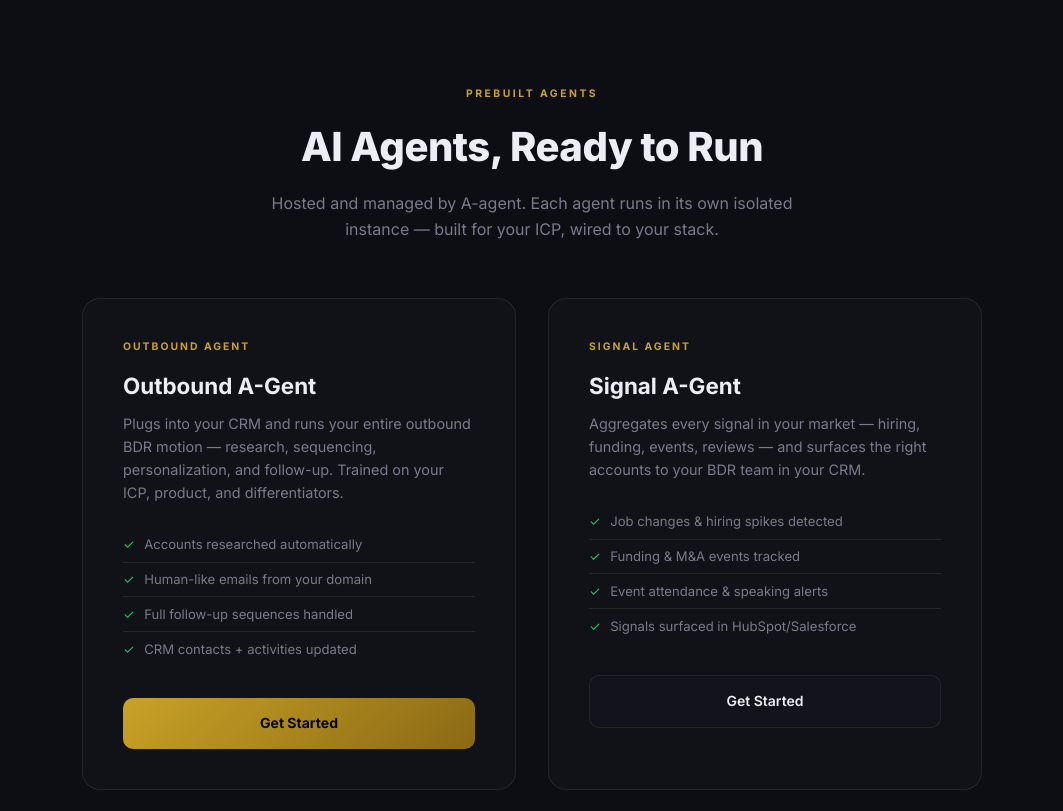
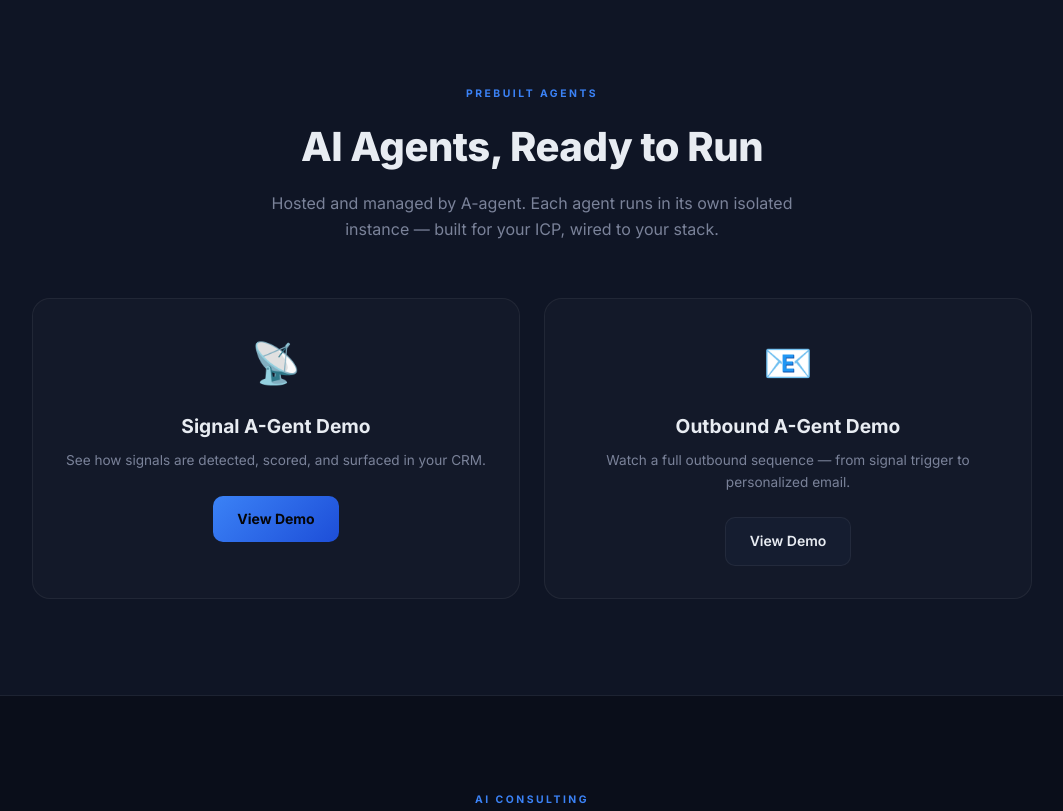
Before and after one commit to Copey007/gtm-revolution-web, a website: page index.html in a window 1280 px wide. Shown: the part 2438-3249 px from the top of the page, without its empty margins (108-1171 px from the left). Drawn offline with Linux system fonts and the light colour scheme.

Commit message:
Brand refresh: blue/silver A-Gent identity + new logo

```diff
--- a/index.html
+++ b/index.html
@@ -11,15 +11,17 @@
   <style>
     *, *::before, *::after { margin: 0; padding: 0; box-sizing: border-box; }
     :root {
-      --bg: #050508;
-      --surface: #0d0d14;
-      --surface-2: #13131c;
-      --border: rgba(255,255,255,0.07);
-      --gold: #c9a227;
-      --gold-light: #e8c050;
-      --gold-dim: rgba(201,162,39,0.12);
-      --text: #ededf5;
-      --text-dim: #7a7a8c;
+      --bg: #0a0e1a;
+      --surface: #0f1525;
+      --surface-2: #151d30;
+      --border: rgba(255,255,255,0.06);
+      --blue: #3b82f6;
+      --blue-light: #60a5fa;
+      --blue-dim: rgba(59,130,246,0.12);
+      --silver: #c0c8d4;
+      --silver-dim: rgba(192,200,212,0.1);
+      --text: #e8ecf2;
+      --text-dim: #7a8299;
       --green: #22c55e;
       --red: #ef4444;
     }
@@ -36,8 +38,8 @@
     .nav-links { display: flex; align-items: center; gap: 2rem; }
     .nav-links a { font-size: 0.875rem; color: var(--text-dim); font-weight: 500; transition: color 0.2s; }
     .nav-links a:hover { color: var(--text); }
-    .nav-cta { background: var(--gold); color: #050508 !important; padding: 0.5rem 1.25rem; border-radius: 8px; font-weight: 600; transition: all 0.2s; }
-    .nav-cta:hover { background: var(--gold-light) !important; transform: translateY(-1px); }
+    .nav-cta { background: var(--blue); color: #050508 !important; padding: 0.5rem 1.25rem; border-radius: 8px; font-weight: 600; transition: all 0.2s; }
+    .nav-cta:hover { background: var(--blue-light) !important; transform: translateY(-1px); }
     .nav-mobile { display: none; cursor: pointer; }
     @media (max-width: 768px) { .nav-links { display: none; } .nav-mobile { display: block; } }
 
@@ -48,19 +50,19 @@
     .hero-gradient { position: absolute; inset: 0; background: linear-gradient(135deg, rgba(5,5,8,0.97) 0%, rgba(5,5,8,0.7) 50%, rgba(5,5,8,0.85) 100%); }
     .hero-glow { position: absolute; top: 20%; right: 15%; width: 600px; height: 600px; background: radial-gradient(circle, rgba(201,162,39,0.08) 0%, transparent 70%); pointer-events: none; }
     .hero-inner { max-width: 1200px; margin: 0 auto; width: 100%; display: grid; grid-template-columns: 1fr 480px; gap: 5rem; align-items: center; position: relative; z-index: 1; }
-    .hero-badge { display: inline-flex; align-items: center; gap: 0.5rem; background: var(--gold-dim); border: 1px solid rgba(201,162,39,0.25); color: var(--gold); padding: 0.35rem 1rem; border-radius: 99px; font-size: 0.7rem; font-weight: 600; letter-spacing: 0.5px; text-transform: uppercase; margin-bottom: 1.75rem; }
-    .hero-badge .dot { width: 6px; height: 6px; background: var(--gold); border-radius: 50%; animation: pulse 2.5s infinite; }
+    .hero-badge { display: inline-flex; align-items: center; gap: 0.5rem; background: var(--blue-dim); border: 1px solid rgba(201,162,39,0.25); color: var(--blue); padding: 0.35rem 1rem; border-radius: 99px; font-size: 0.7rem; font-weight: 600; letter-spacing: 0.5px; text-transform: uppercase; margin-bottom: 1.75rem; }
+    .hero-badge .dot { width: 6px; height: 6px; background: var(--blue); border-radius: 50%; animation: pulse 2.5s infinite; }
     @keyframes pulse { 0%,100%{opacity:1} 50%{opacity:0.25} }
     .hero h1 { font-size: clamp(2.5rem, 5vw, 4rem); font-weight: 800; line-height: 1.08; letter-spacing: -1px; margin-bottom: 1.5rem; }
-    .hero h1 .gold { color: var(--gold); }
+    .hero h1 .gold { color: var(--blue); }
     .hero-sub { font-size: 1.1rem; color: var(--text-dim); max-width: 520px; line-height: 1.75; margin-bottom: 2.5rem; }
     .hero-stats { display: flex; gap: 2.5rem; padding-top: 2rem; border-top: 1px solid var(--border); }
-    .hero-stat .num { font-size: 2rem; font-weight: 800; color: var(--gold); line-height: 1; }
+    .hero-stat .num { font-size: 2rem; font-weight: 800; color: var(--blue); line-height: 1; }
     .hero-stat .label { font-size: 0.75rem; color: var(--text-dim); margin-top: 0.3rem; line-height: 1.3; }
 
     /* HERO FORM CARD */
     .hero-card { background: rgba(13,13,20,0.85); backdrop-filter: blur(30px); -webkit-backdrop-filter: blur(30px); border: 1px solid rgba(255,255,255,0.1); border-radius: 20px; padding: 2.5rem; box-shadow: 0 40px 80px rgba(0,0,0,0.5), inset 0 1px 0 rgba(255,255,255,0.05); }
-    .card-label { font-size: 0.65rem; font-weight: 700; color: var(--gold); letter-spacing: 2px; text-transform: uppercase; margin-bottom: 0.75rem; }
+    .card-label { font-size: 0.65rem; font-weight: 700; color: var(--blue); letter-spacing: 2px; text-transform: uppercase; margin-bottom: 0.75rem; }
     .hero-card h2 { font-size: 1.6rem; font-weight: 700; line-height: 1.2; margin-bottom: 0.4rem; }
     .hero-card .card-sub { font-size: 0.9rem; color: var(--text-dim); margin-bottom: 2rem; }
     .form-group { margin-bottom: 1rem; }
@@ -71,11 +73,11 @@
     .form-select { width: 100%; background: rgba(255,255,255,0.04); border: 1px solid rgba(255,255,255,0.08); border-radius: 10px; padding: 0.8rem 1rem; color: var(--text); font-size: 0.9rem; font-family: 'Inter', sans-serif; outline: none; appearance: none; cursor: pointer; transition: border-color 0.2s; }
     .form-select:focus { border-color: rgba(201,162,39,0.5); }
     .form-select option { background: #13131c; }
-    .btn-primary { width: 100%; background: linear-gradient(135deg, var(--gold), #8b6914); color: #050508; padding: 0.9rem; border-radius: 10px; font-weight: 700; font-size: 0.95rem; border: none; cursor: pointer; transition: all 0.2s; display: flex; align-items: center; justify-content: center; gap: 0.5rem; }
+    .btn-primary { width: 100%; background: linear-gradient(135deg, var(--blue), #1d4ed8); color: #050508; padding: 0.9rem; border-radius: 10px; font-weight: 700; font-size: 0.95rem; border: none; cursor: pointer; transition: all 0.2s; display: flex; align-items: center; justify-content: center; gap: 0.5rem; }
     .btn-primary:hover { transform: translateY(-2px); box-shadow: 0 12px 40px rgba(201,162,39,0.35); }
     .btn-primary:active { transform: translateY(0); }
     .card-foot { font-size: 0.73rem; color: var(--text-dim); text-align: center; margin-top: 1rem; }
-    .card-foot span { color: var(--gold); }
+    .card-foot span { color: var(--blue); }
 
     /* SOCIAL PROOF BAR */
     .proof-bar { background: var(--surface); border-top: 1px solid var(--border); border-bottom: 1px solid var(--border); padding: 1.5rem 2rem; }
@@ -87,7 +89,7 @@
     /* PAIN / FIX SECTION */
     .pain-section { max-width: 1200px; margin: 0 auto; padding: 6rem 2rem; }
     .pain-header { text-align: center; margin-bottom: 4rem; }
-    .section-label { font-size: 0.65rem; font-weight: 700; color: var(--gold); letter-spacing: 2.5px; text-transform: uppercase; margin-bottom: 0.75rem; }
+    .section-label { font-size: 0.65rem; font-weight: 700; color: var(--blue); letter-spacing: 2.5px; text-transform: uppercase; margin-bottom: 0.75rem; }
     .section-title { font-size: clamp(1.8rem, 3.5vw, 2.5rem); font-weight: 800; letter-spacing: -0.5px; margin-bottom: 0.75rem; }
     .section-sub { color: var(--text-dim); font-size: 1rem; max-width: 550px; margin: 0 auto; }
     .pain-grid { display: grid; grid-template-columns: 1fr 1fr; gap: 1px; background: var(--border); border-radius: 16px; overflow: hidden; border: 1px solid var(--border); }
@@ -108,7 +110,7 @@
     .results-grid { display: grid; grid-template-columns: repeat(3, 1fr); gap: 1.5rem; margin-top: 3.5rem; }
     .result-card { background: rgba(255,255,255,0.02); border: 1px solid var(--border); border-radius: 14px; padding: 2rem; transition: all 0.3s; }
     .result-card:hover { border-color: rgba(201,162,39,0.3); transform: translateY(-4px); box-shadow: 0 20px 50px rgba(0,0,0,0.3); }
-    .result-metric { font-size: 2.75rem; font-weight: 800; color: var(--gold); line-height: 1; margin-bottom: 0.4rem; }
+    .result-metric { font-size: 2.75rem; font-weight: 800; color: var(--blue); line-height: 1; margin-bottom: 0.4rem; }
     .result-label { font-size: 0.85rem; font-weight: 600; color: var(--text); margin-bottom: 0.75rem; }
     .result-card p { font-size: 0.82rem; color: var(--text-dim); line-height: 1.55; }
 
@@ -117,7 +119,7 @@
     .how-grid { display: grid; grid-template-columns: repeat(3, 1fr); gap: 1.5rem; margin-top: 3rem; }
     .how-card { background: var(--surface); border: 1px solid var(--border); border-radius: 14px; padding: 2.25rem; text-align: center; transition: all 0.3s; }
     .how-card:hover { border-color: rgba(201,162,39,0.2); }
-    .how-num { width: 48px; height: 48px; background: var(--gold-dim); border: 1px solid rgba(201,162,39,0.25); border-radius: 50%; display: flex; align-items: center; justify-content: center; font-size: 1.1rem; font-weight: 800; color: var(--gold); margin: 0 auto 1.25rem; }
+    .how-num { width: 48px; height: 48px; background: var(--blue-dim); border: 1px solid rgba(201,162,39,0.25); border-radius: 50%; display: flex; align-items: center; justify-content: center; font-size: 1.1rem; font-weight: 800; color: var(--blue); margin: 0 auto 1.25rem; }
     .how-card h4 { font-size: 1.05rem; font-weight: 700; margin-bottom: 0.5rem; }
     .how-card p { font-size: 0.82rem; color: var(--text-dim); line-height: 1.55; }
 
@@ -127,31 +129,31 @@
     .pricing-grid { display: grid; grid-template-columns: repeat(3, 1fr); gap: 2rem; margin-top: 3rem; }
     .pricing-card { background: var(--surface); border: 1px solid var(--border); border-radius: 16px; padding: 2.5rem; text-align: center; transition: all 0.2s; }
     .pricing-card:hover { border-color: rgba(201,162,39,0.3); transform: translateY(-4px); }
-    .pricing-card.featured { border-color: var(--gold); background: linear-gradient(135deg, rgba(201,162,39,0.08), var(--surface)); }
-    .pricing-label { font-size: 0.65rem; font-weight: 700; color: var(--gold); letter-spacing: 2px; text-transform: uppercase; margin-bottom: 0.75rem; }
+    .pricing-card.featured { border-color: var(--blue); background: linear-gradient(135deg, rgba(201,162,39,0.08), var(--surface)); }
+    .pricing-label { font-size: 0.65rem; font-weight: 700; color: var(--blue); letter-spacing: 2px; text-transform: uppercase; margin-bottom: 0.75rem; }
     .pricing-price { font-size: 2.5rem; font-weight: 800; color: var(--text); margin-bottom: 1.5rem; }
     .pricing-price span { font-size: 1rem; font-weight: 400; color: var(--text-dim); }
     .pricing-features { list-style: none; padding: 0; margin-bottom: 2rem; text-align: left; }
     .pricing-features li { font-size: 0.875rem; color: var(--text-dim); padding: 0.5rem 0; border-bottom: 1px solid var(--border); }
     .pricing-features li:last-child { border-bottom: none; }
     .pricing-btn { display: inline-block; width: 100%; background: var(--surface-2); color: var(--text); padding: 0.9rem; border-radius: 10px; font-weight: 600; font-size: 0.875rem; border: 1px solid var(--border); transition: all 0.2s; }
-    .pricing-btn:hover { border-color: var(--gold); color: var(--gold); }
-    .pricing-btn.featured-btn { background: var(--gold); color: #050508; border-color: var(--gold); }
-    .pricing-btn.featured-btn:hover { background: var(--gold-light); }
+    .pricing-btn:hover { border-color: var(--blue); color: var(--blue); }
+    .pricing-btn.featured-btn { background: var(--blue); color: #050508; border-color: var(--blue); }
+    .pricing-btn.featured-btn:hover { background: var(--blue-light); }
     @media (max-width: 900px) { .pricing-grid { grid-template-columns: 1fr; } }
     .cta-inner { max-width: 760px; margin: 0 auto; text-align: center; }
     .cta-card { background: linear-gradient(135deg, rgba(201,162,39,0.06), rgba(139,92,246,0.03)); border: 1px solid rgba(201,162,39,0.2); border-radius: 20px; padding: 4.5rem 3rem; position: relative; overflow: hidden; }
     .cta-card::before { content:''; position:absolute; top:-100px;left:50%;transform:translateX(-50%);width:400px;height:400px;background:radial-gradient(circle,rgba(201,162,39,0.08),transparent 70%);pointer-events:none;}
     .cta-card h2 { font-size: clamp(1.8rem, 3.5vw, 2.5rem); font-weight: 800; letter-spacing: -0.5px; margin-bottom: 1rem; position: relative; }
     .cta-card p { color: var(--text-dim); font-size: 1.05rem; margin-bottom: 2.5rem; line-height: 1.7; position: relative; }
-    .cta-btn { display: inline-flex; align-items: center; gap: 0.5rem; background: linear-gradient(135deg, var(--gold), #8b6914); color: #050508; padding: 1rem 2.5rem; border-radius: 10px; font-weight: 700; font-size: 1rem; transition: all 0.2s; }
+    .cta-btn { display: inline-flex; align-items: center; gap: 0.5rem; background: linear-gradient(135deg, var(--blue), #1d4ed8); color: #050508; padding: 1rem 2.5rem; border-radius: 10px; font-weight: 700; font-size: 1rem; transition: all 0.2s; }
     .cta-btn:hover { transform: translateY(-2px); box-shadow: 0 12px 40px rgba(201,162,39,0.4); }
 
     /* FOOTER */
     footer { border-top: 1px solid var(--border); padding: 2rem; text-align: center; }
     footer .links { display: flex; justify-content: center; gap: 2rem; margin-bottom: 1rem; }
     footer .links a { font-size: 0.82rem; color: var(--text-dim); transition: color 0.2s; }
-    footer .links a:hover { color: var(--gold); }
+    footer .links a:hover { color: var(--blue); }
     footer p { font-size: 0.78rem; color: var(--text-dim); }
 
     /* ANIMATIONS */
@@ -358,34 +360,22 @@
   <section id="prebuilt-agents" style="background:var(--surface);border-top:1px solid var(--border);border-bottom:1px solid var(--border);padding:6rem 2rem;">
     <div style="max-width:1200px;margin:0 auto;">
       <div style="text-align:center;margin-bottom:3.5rem;">
-        <div style="font-size:0.65rem;font-weight:700;color:var(--gold);letter-spacing:2.5px;text-transform:uppercase;margin-bottom:0.75rem;">Prebuilt Agents</div>
+        <div style="font-size:0.65rem;font-weight:700;color:var(--blue);letter-spacing:2.5px;text-transform:uppercase;margin-bottom:0.75rem;">Prebuilt Agents</div>
         <h2 style="font-size:clamp(1.8rem,3.5vw,2.5rem);font-weight:800;letter-spacing:-0.5px;margin-bottom:0.75rem;">AI Agents, Ready to Run</h2>
         <p style="color:var(--text-dim);font-size:1rem;max-width:550px;margin:0 auto;">Hosted and managed by A-agent. Each agent runs in its own isolated instance — built for your ICP, wired to your stack.</p>
       </div>
-      <div style="display:grid;grid-template-columns:repeat(2,1fr);gap:2rem;max-width:900px;margin:0 auto;">
-        <div style="background:rgba(255,255,255,0.02);border:1px solid var(--border);border-radius:18px;padding:2.5rem;">
-          <div style="font-size:0.65rem;font-weight:700;color:var(--gold);letter-spacing:2px;text-transform:uppercase;margin-bottom:0.75rem;">Outbound Agent</div>
-          <h3 style="font-size:1.4rem;font-weight:700;margin-bottom:0.5rem;">Outbound A-Gent</h3>
-          <p style="font-size:0.9rem;color:var(--text-dim);margin-bottom:1.5rem;line-height:1.6;">Plugs into your CRM and runs your entire outbound BDR motion — research, sequencing, personalization, and follow-up. Trained on your ICP, product, and differentiators.</p>
-          <ul style="list-style:none;padding:0;margin-bottom:2rem;">
-            <li style="font-size:0.82rem;color:var(--text-dim);padding:0.4rem 0;border-bottom:1px solid var(--border);display:flex;align-items:center;gap:0.6rem;"><span style="color:var(--green);">✓</span> Accounts researched automatically</li>
-            <li style="font-size:0.82rem;color:var(--text-dim);padding:0.4rem 0;border-bottom:1px solid var(--border);display:flex;align-items:center;gap:0.6rem;"><span style="color:var(--green);">✓</span> Human-like emails from your domain</li>
-            <li style="font-size:0.82rem;color:var(--text-dim);padding:0.4rem 0;border-bottom:1px solid var(--border);display:flex;align-items:center;gap:0.6rem;"><span style="color:var(--green);">✓</span> Full follow-up sequences handled</li>
-            <li style="font-size:0.82rem;color:var(--text-dim);padding:0.4rem 0;display:flex;align-items:center;gap:0.6rem;"><span style="color:var(--green);">✓</span> CRM contacts + activities updated</li>
-          </ul>
-          <a href="https://t.me/OpenClawSalesBot?text=Hi%20-%20I%27m%20interested%20in%20Outbound%20A-Gent" style="display:inline-block;width:100%;background:linear-gradient(135deg,var(--gold),#8b6914);color:#050508;padding:0.9rem;border-radius:10px;font-weight:700;font-size:0.875rem;text-align:center;">Get Started</a>
+      <div style="display:grid;grid-template-columns:repeat(2,1fr);gap:1.5rem;max-width:1000px;margin:0 auto;">
+        <div style="background:rgba(255,255,255,0.02);border:1px solid var(--border);border-radius:18px;padding:2rem;text-align:center;">
+          <div style="font-size:2.5rem;margin-bottom:1rem;">📡</div>
+          <h3 style="font-size:1.2rem;font-weight:700;margin-bottom:0.5rem;">Signal A-Gent Demo</h3>
+          <p style="font-size:0.85rem;color:var(--text-dim);margin-bottom:1.5rem;line-height:1.6;">See how signals are detected, scored, and surfaced in your CRM.</p>
+          <a href="/signal-demo.html" style="display:inline-block;background:linear-gradient(135deg,var(--blue),#1d4ed8);color:#050508;padding:0.75rem 1.5rem;border-radius:10px;font-weight:700;font-size:0.875rem;">View Demo</a>
         </div>
-        <div style="background:rgba(255,255,255,0.02);border:1px solid var(--border);border-radius:18px;padding:2.5rem;">
-          <div style="font-size:0.65rem;font-weight:700;color:var(--gold);letter-spacing:2px;text-transform:uppercase;margin-bottom:0.75rem;">Signal Agent</div>
-          <h3 style="font-size:1.4rem;font-weight:700;margin-bottom:0.5rem;">Signal A-Gent</h3>
-          <p style="font-size:0.9rem;color:var(--text-dim);margin-bottom:1.5rem;line-height:1.6;">Aggregates every signal in your market — hiring, funding, events, reviews — and surfaces the right accounts to your BDR team in your CRM.</p>
-          <ul style="list-style:none;padding:0;margin-bottom:2rem;">
-            <li style="font-size:0.82rem;color:var(--text-dim);padding:0.4rem 0;border-bottom:1px solid var(--border);display:flex;align-items:center;gap:0.6rem;"><span style="color:var(--green);">✓</span> Job changes & hiring spikes detected</li>
-            <li style="font-size:0.82rem;color:var(--text-dim);padding:0.4rem 0;border-bottom:1px solid var(--border);display:flex;align-items:center;gap:0.6rem;"><span style="color:var(--green);">✓</span> Funding & M&A events tracked</li>
-            <li style="font-size:0.82rem;color:var(--text-dim);padding:0.4rem 0;border-bottom:1px solid var(--border);display:flex;align-items:center;gap:0.6rem;"><span style="color:var(--green);">✓</span> Event attendance & speaking alerts</li>
-            <li style="font-size:0.82rem;color:var(--text-dim);padding:0.4rem 0;display:flex;align-items:center;gap:0.6rem;"><span style="color:var(--green);">✓</span> Signals surfaced in HubSpot/Salesforce</li>
-          </ul>
-          <a href="https://t.me/OpenClawSalesBot?text=Hi%20-%20I%27m%20interested%20in%20Signal%20A-Gent" style="display:inline-block;width:100%;background:var(--surface-2);color:var(--text);padding:0.9rem;border-radius:10px;font-weight:600;font-size:0.875rem;text-align:center;border:1px solid var(--border);">Get Started</a>
+        <div style="background:rgba(255,255,255,0.02);border:1px solid var(--border);border-radius:18px;padding:2rem;text-align:center;">
+          <div style="font-size:2.5rem;margin-bottom:1rem;">📧</div>
+          <h3 style="font-size:1.2rem;font-weight:700;margin-bottom:0.5rem;">Outbound A-Gent Demo</h3>
+          <p style="font-size:0.85rem;color:var(--text-dim);margin-bottom:1.5rem;line-height:1.6;">Watch a full outbound sequence — from signal trigger to personalized email.</p>
+          <a href="/outbound-demo.html" style="display:inline-block;background:var(--surface-2);color:var(--text);padding:0.75rem 1.5rem;border-radius:10px;font-weight:600;font-size:0.875rem;border:1px solid var(--border);">View Demo</a>
         </div>
       </div>
     </div>
```
Also changed, not shown: dashboard/icons/logo.png, icons/logo_new.png (added).
